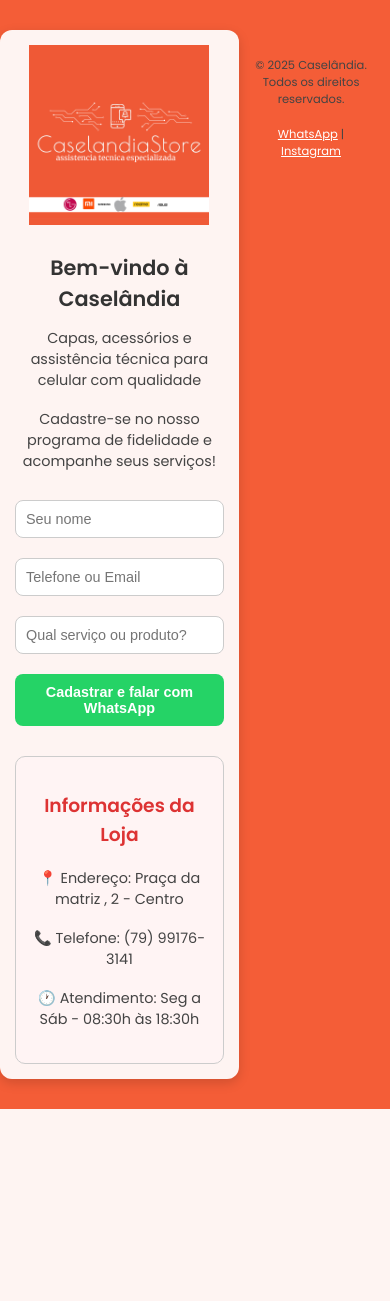
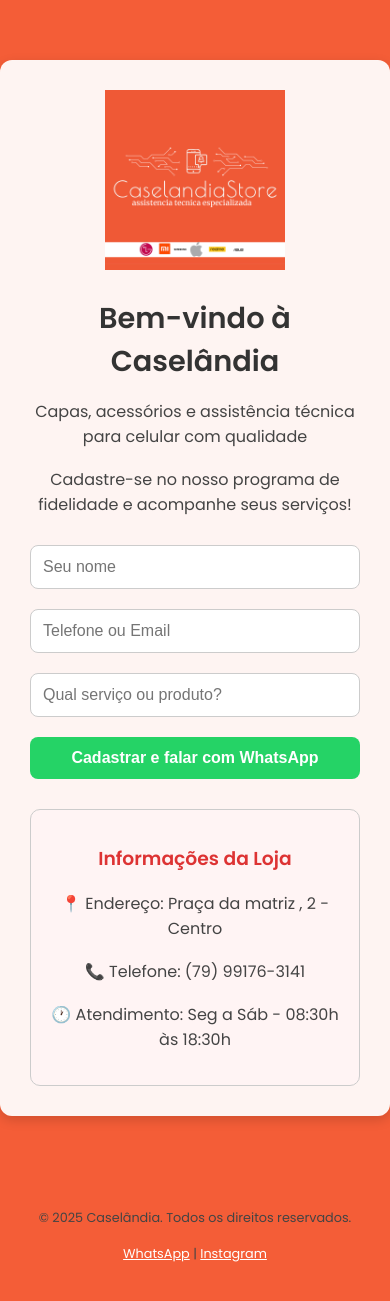
Before and after one commit to robertviana22/caselandiaon, a Flask app: page /caselandia in a window 390 px wide. Before the commit the page ends 1109 px from the top, so only its background shows below. Run offline with Flask 3, Linux system fonts and the light colour scheme.

Commit message:
Rodapé reposicionado para o final da página

```diff
--- a/static/style.css
+++ b/static/style.css
@@ -1,3 +1,4 @@
+/* Fonte personalizada */
 /* Fonte personalizada */
 @import url('https://fonts.googleapis.com/css2?family=Poppins:wght@400;600&display=swap');
 
@@ -7,6 +8,12 @@
     padding: 0;
     background-color: #f45d37;
     min-height: 100vh;
+    display: flex;
+    flex-direction: column;
+}
+
+main {
+    flex: 1;
     display: flex;
     justify-content: center;
     align-items: flex-start;
@@ -62,10 +69,11 @@
 /* Footer */
 .footer {
     text-align: center;
-    margin-top: 30px;
-    padding: 15px;
+    padding: 20px;
+    color: #fff;
     font-size: 0.9em;
-    color: #fff;
+    background: none;
+    margin-top: auto;
 }
 
 .footer a {
@@ -73,51 +81,8 @@
     text-decoration: underline;
 }
 
-/* Animação de entrada */
-@keyframes fadeIn {
-    from { opacity: 0; transform: translateY(20px); }
-    to { opacity: 1; transform: translateY(0); }
-}
-
-/* Media queries para tablets e celulares */
-@media (max-width: 768px) {
-    .container {
-        padding: 20px;
-        margin: 40px auto;
-    }
-
-    h1 {
-        font-size: 1.5em;
-    }
-
-    p {
-        font-size: 0.95em;
-    }
-
-    input, button {
-        font-size: 0.95em;
-    }
-}
-
+/* Responsivo */
 @media (max-width: 480px) {
-    .container {
-        padding: 15px;
-        margin: 30px auto;
-    }
-
-    h1 {
-        font-size: 1.3em;
-    }
-
-    p {
-        font-size: 0.9em;
-    }
-
-    input, button {
-        font-size: 0.9em;
-        padding: 10px;
-    }
-
     .footer {
         font-size: 0.8em;
     }
--- a/templates/caselandia.html
+++ b/templates/caselandia.html
@@ -49,14 +49,13 @@
 
 
    <footer class="footer">
-        <div class="footer-content">
   <p>© 2025 Caselândia. Todos os direitos reservados.</p>
   <p>
     <a href="https://wa.me/5579991763141" target="_blank">WhatsApp</a> |
     <a href="https://instagram.com/caselandia" target="_blank">Instagram</a>
   </p>
-        </div>
 </footer>
+
 </body>
 
 </html>
```
Lines whose indentation alone changed are shown as unchanged.
